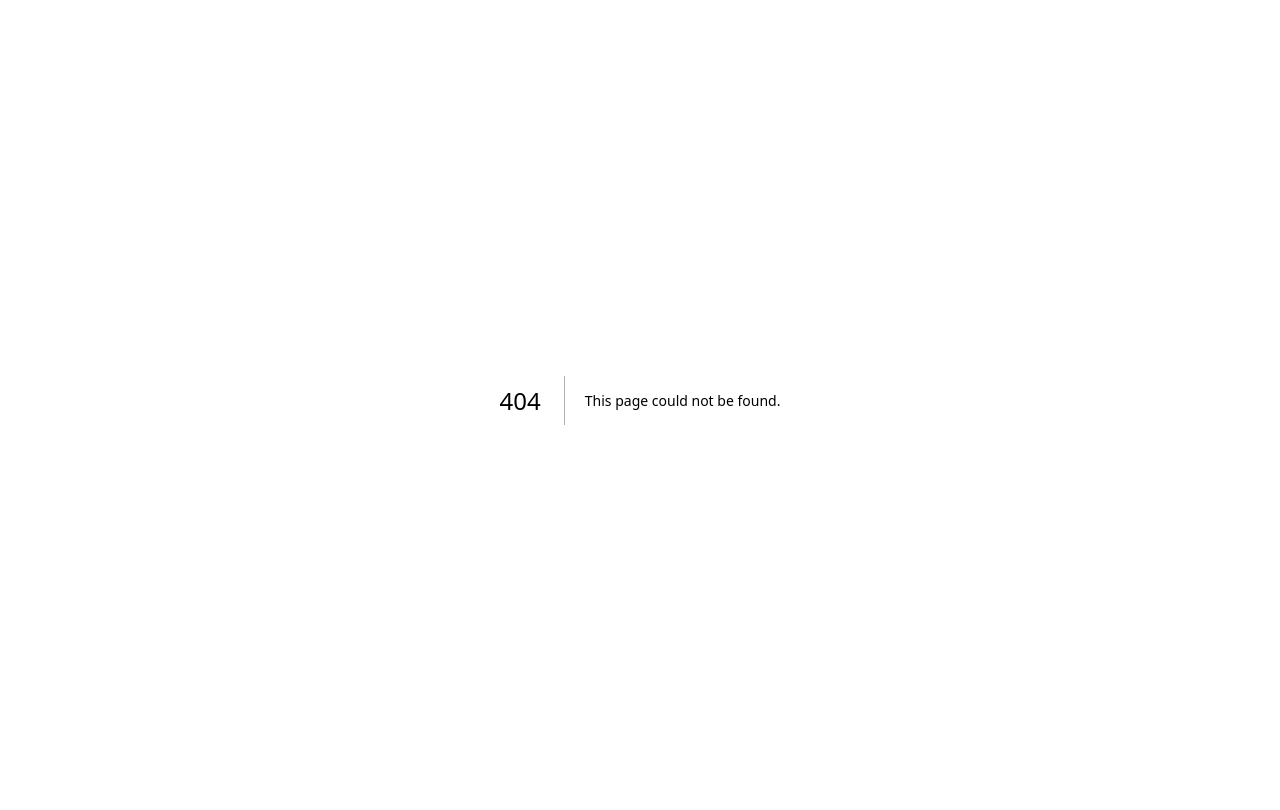
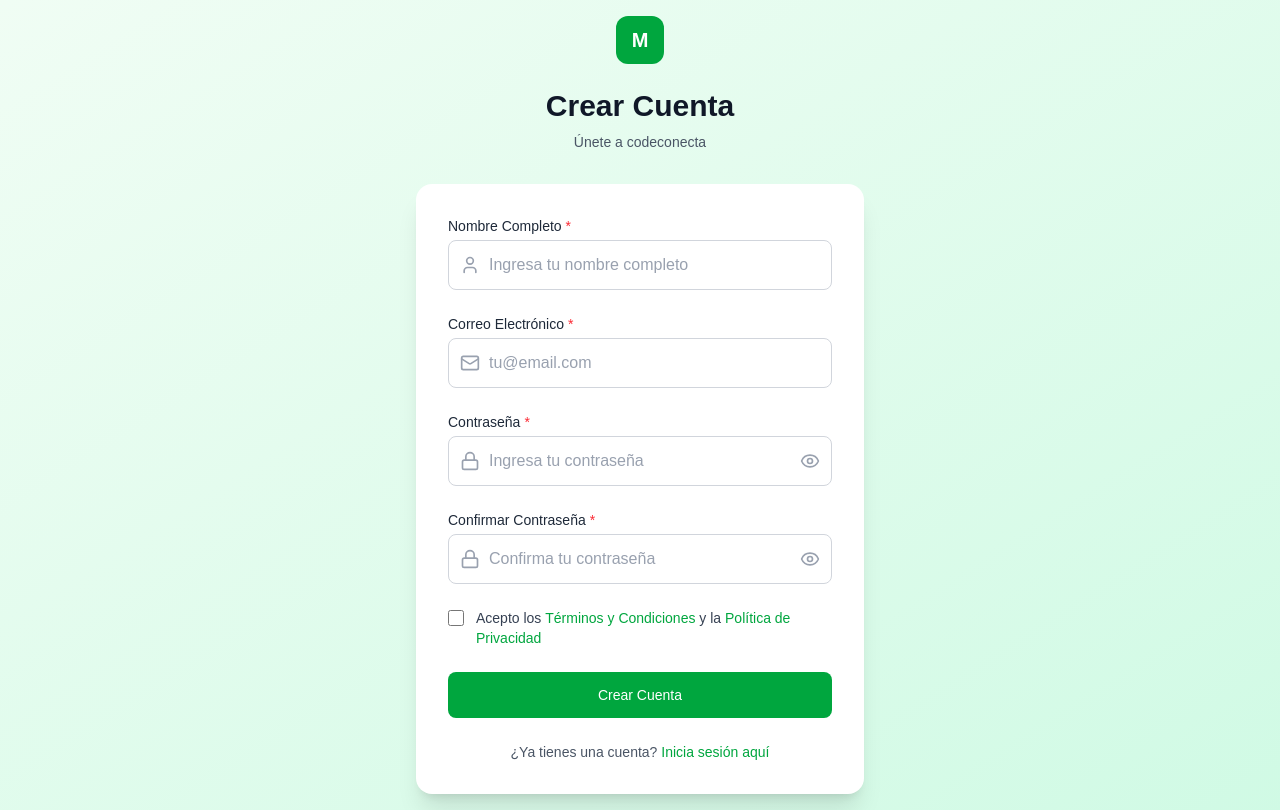
Before and after one commit to AgustinGonzalez1/challenge-itrock, a Next.js app: page /auth/register in a window 1280 px wide. Before the commit this address had no page. Built offline with nearby package versions, Linux system fonts and the light colour scheme.

Commit message:
feat: add registration page and form with validation

```diff
--- /dev/null
+++ b/src/app/auth/register/page.tsx
@@ -0,0 +1,23 @@
+import { RegisterForm } from '@/components';
+
+const RegisterPage = () => {
+  return (
+    <div className="flex min-h-screen items-center justify-center bg-linear-to-br from-green-50 to-emerald-100 p-4">
+      <div className="w-full max-w-md space-y-8">
+        {/* Header */}
+        <div className="text-center">
+          <div className="mx-auto flex h-12 w-12 items-center justify-center rounded-xl bg-green-600">
+            <span className="text-xl font-bold text-white">M</span>
+          </div>
+          <h2 className="mt-6 text-3xl font-bold text-gray-900">Crear Cuenta</h2>
+          <p className="mt-2 text-sm text-gray-600">Únete a codeconecta</p>
+        </div>
+
+        {/* form */}
+        <RegisterForm />
+      </div>
+    </div>
+  );
+};
+
+export default RegisterPage;
--- a/src/components/index.ts
+++ b/src/components/index.ts
@@ -1,3 +1,9 @@
 // UI Components
-export { InputForm, LoginForm } from './ui';
-export type { InputFormProps, LoginFormProps, LoginFormData } from './ui';
+export { InputForm, LoginForm, RegisterForm } from './ui';
+export type {
+  InputFormProps,
+  LoginFormProps,
+  LoginFormData,
+  RegisterFormProps,
+  RegisterFormData,
+} from './ui';
--- a/src/components/ui/index.ts
+++ b/src/components/ui/index.ts
@@ -2,3 +2,5 @@ export { default as InputForm } from './input';
 export type { InputFormProps } from './input/types';
 export { default as LoginForm } from './login-form';
 export type { LoginFormProps, LoginFormData } from './login-form/types';
+export { default as RegisterForm } from './register-form';
+export type { RegisterFormProps, RegisterFormData } from './register-form/types';
--- /dev/null
+++ b/src/components/ui/register-form/index.tsx
@@ -0,0 +1,124 @@
+'use client';
+
+import { useForm } from 'react-hook-form';
+import { InputForm } from '@/components';
+import Link from 'next/link';
+import { Mail, Lock, User } from 'lucide-react';
+import { RegisterFormData, RegisterFormProps } from './types';
+
+const RegisterForm = ({ onSubmit, isLoading = false }: RegisterFormProps) => {
+  const {
+    register,
+    handleSubmit,
+    formState: { errors, isSubmitting },
+  } = useForm<RegisterFormData>();
+
+  const loading = isLoading || isSubmitting;
+
+  return (
+    <div className="rounded-2xl bg-white p-8 shadow-xl">
+      <form
+        className="space-y-6"
+        onSubmit={handleSubmit(onSubmit || ((data) => console.log('Form Data:', data)))}
+      >
+        {/* Name */}
+        <InputForm
+          title="Nombre Completo"
+          type="text"
+          field="name"
+          register={register}
+          errors={errors}
+          placeholder="Ingresa tu nombre completo"
+        >
+          <User className="h-5 w-5 text-gray-400" />
+        </InputForm>
+
+        {/* Email */}
+        <InputForm
+          title="Correo Electrónico"
+          field="email"
+          type="email"
+          register={register}
+          errors={errors}
+          placeholder="tu@email.com"
+        >
+          <Mail className="h-5 w-5 text-gray-400" />
+        </InputForm>
+
+        {/* Password */}
+        <InputForm
+          title="Contraseña"
+          field="password"
+          type="password"
+          register={register}
+          errors={errors}
+          placeholder="Ingresa tu contraseña"
+        >
+          <Lock className="h-5 w-5 text-gray-400" />
+        </InputForm>
+
+        {/* Confirm Password */}
+        <InputForm
+          title="Confirmar Contraseña"
+          field="confirmPassword"
+          type="password"
+          register={register}
+          errors={errors}
+          placeholder="Confirma tu contraseña"
+        >
+          <Lock className="h-5 w-5 text-gray-400" />
+        </InputForm>
+
+        <div className="flex items-start">
+          <div className="flex h-5 items-center">
+            <input
+              id="terms"
+              {...register('terms')}
+              type="checkbox"
+              className="h-4 w-4 rounded border-gray-300 text-green-600 focus:ring-green-500"
+            />
+          </div>
+          <div className="ml-3 text-sm">
+            <label htmlFor="terms" className="text-gray-700">
+              Acepto los{' '}
+              <a href="#" className="font-medium text-green-600 hover:text-green-500">
+                Términos y Condiciones
+              </a>{' '}
+              y la{' '}
+              <a href="#" className="font-medium text-green-600 hover:text-green-500">
+                Política de Privacidad
+              </a>
+            </label>
+          </div>
+        </div>
+
+        {/* Submit button */}
+        <div>
+          <button
+            type="submit"
+            disabled={isSubmitting}
+            className={`group relative flex w-full justify-center rounded-lg border border-transparent px-4 py-3 text-sm font-medium text-white transition-colors ${
+              isSubmitting
+                ? 'cursor-not-allowed bg-green-400'
+                : 'bg-green-600 hover:bg-green-700 focus:ring-2 focus:ring-green-500 focus:ring-offset-2 focus:outline-none'
+            }`}
+          >
+            {isSubmitting ? 'Creando cuenta...' : 'Crear Cuenta'}
+          </button>
+        </div>
+
+        {/* Login link */}
+        <div className="text-center">
+          <p className="text-sm text-gray-600">
+            ¿Ya tienes una cuenta?{' '}
+            <Link href="/auth/login" className="font-medium text-green-600 hover:text-green-500">
+              Inicia sesión aquí
+            </Link>
+          </p>
+        </div>
+      </form>
+    </div>
+  );
+};
+
+export default RegisterForm;
--- /dev/null
+++ b/src/components/ui/register-form/types.ts
@@ -0,0 +1,12 @@
+export interface RegisterFormData {
+  name: string;
+  email: string;
+  password: string;
+  confirmPassword: string;
+  terms: boolean;
+}
+
+export interface RegisterFormProps {
+  onSubmit?: (data: RegisterFormData) => Promise<void> | void;
+  isLoading?: boolean;
+}
```
